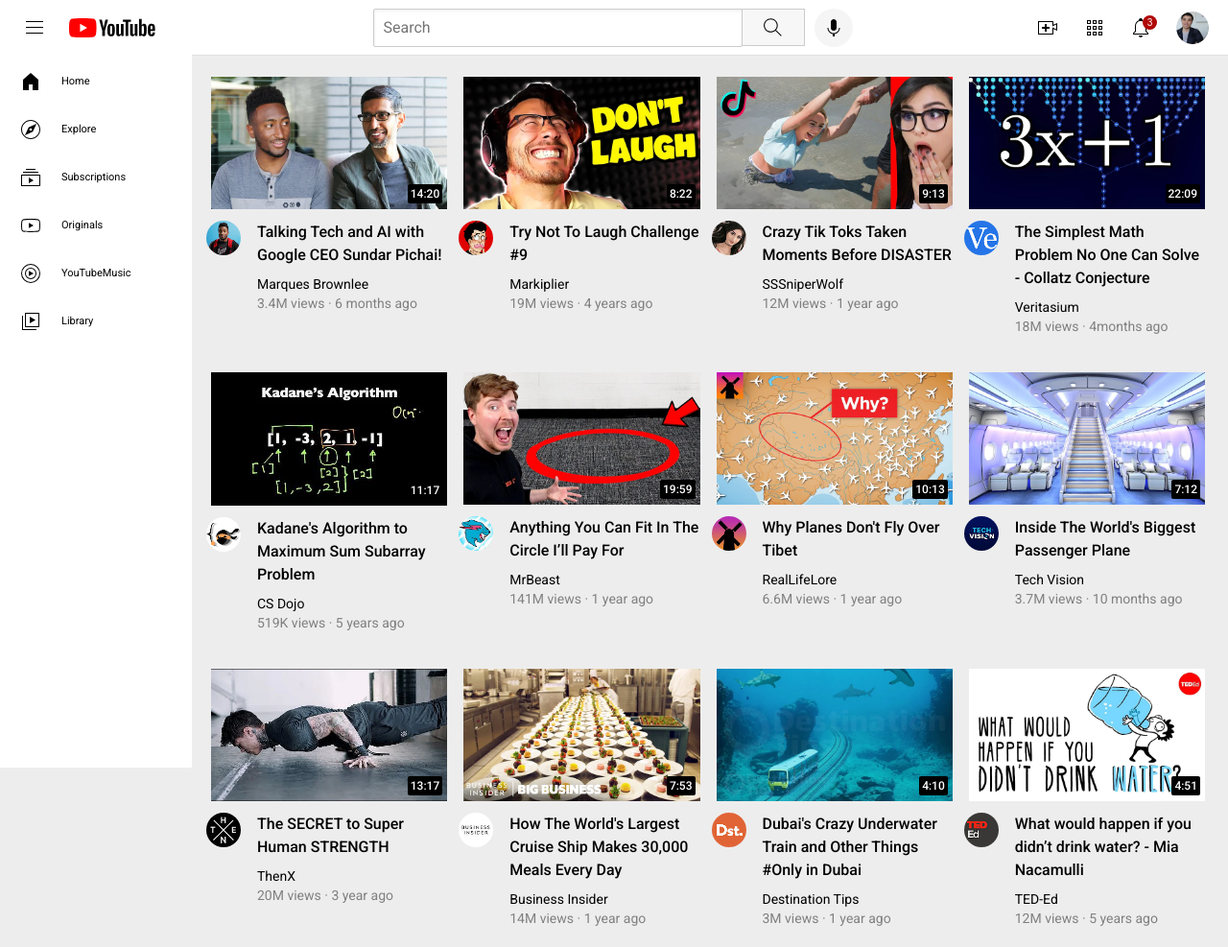
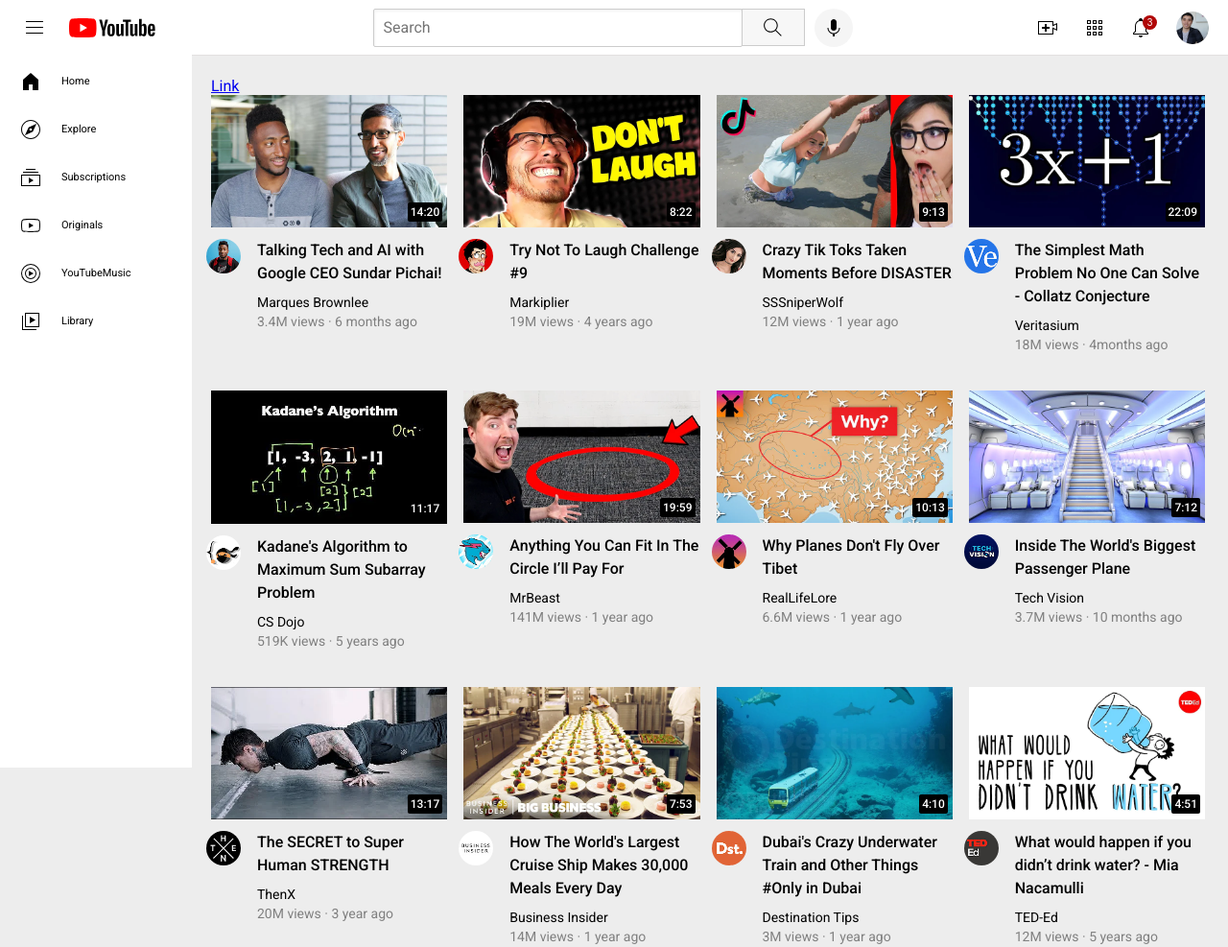
Before and after one commit to Sreeja-sai/sreejasimple-website, a plain HTML site: page index.html in a window 1280 px wide. Shown: the top 987 px of the page at 96% size. Drawn offline with Linux system fonts and the light colour scheme.

Commit message:
Update index.html

```diff
--- a/index.html
+++ b/index.html
@@ -76,6 +76,7 @@
       </div>
     </nav>
     <main>
+      <a href="https://www.youtube.com/">Link</a>
       <section class="video-grid">
         <div class="video-preview">
           <div class="thumbnail-row">
```
